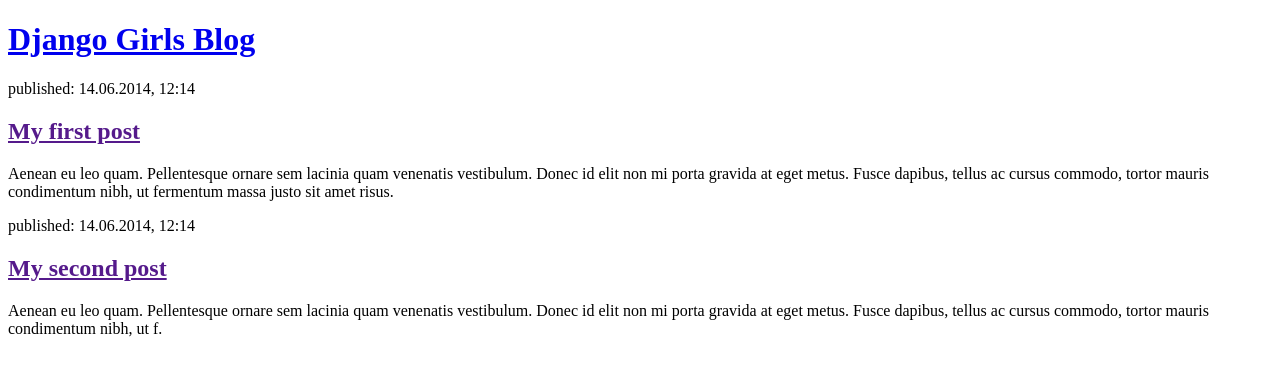
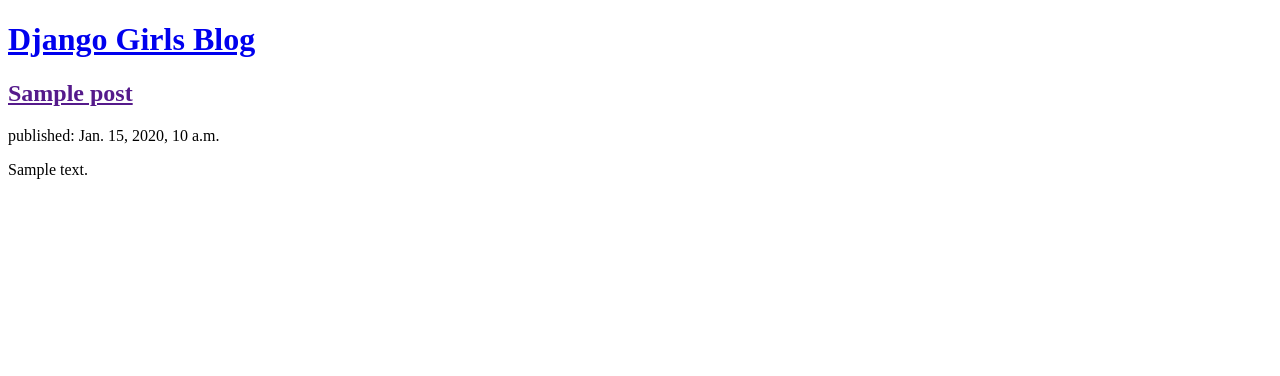
Before and after one commit to dakash98/django-girls, a Django app: page / in a window 1280 px wide. Shown: the top 376 px of the page. Run offline with Django 3.2, Linux system fonts and the light colour scheme; tables that the repository leaves empty hold one stand-in row (values such as "Sample post").

Commit message:
modified template to display posts from database

```diff
--- a/blog/templates/blog/post_list.html
+++ b/blog/templates/blog/post_list.html
@@ -1,23 +1,22 @@
 <!DOCTYPE html>
 <html>
+
 <head>
     <title>Django Girls blog</title>
 </head>
+
 <body>
     <header>
         <h1><a href="/">Django Girls Blog</a></h1>
     </header>
 
+    {% for post in posts %}
     <article>
-            <time>published: 14.06.2014, 12:14</time>
-            <h2><a href="">My first post</a></h2>
-            <p>Aenean eu leo quam. Pellentesque ornare sem lacinia quam venenatis vestibulum. Donec id elit non mi porta gravida at eget metus. Fusce dapibus, tellus ac cursus commodo, tortor mauris condimentum nibh, ut fermentum massa justo sit amet risus.</p>
+        <h2><a href="">{{ post.title }}</a></h2>
+        <time>published: {{ post.published_date }}</time>
+        <p>{{ post.text|linebreaksbr }}</p>
     </article>
+    {% endfor %}
+</body>
 
-        <article>
-            <time>published: 14.06.2014, 12:14</time>
-            <h2><a href="">My second post</a></h2>
-            <p>Aenean eu leo quam. Pellentesque ornare sem lacinia quam venenatis vestibulum. Donec id elit non mi porta gravida at eget metus. Fusce dapibus, tellus ac cursus commodo, tortor mauris condimentum nibh, ut f.</p>
-        </article>
-    </body>
 </html>
--- a/blog/views.py
+++ b/blog/views.py
@@ -1,5 +1,7 @@
 from django.shortcuts import render
+from .models import Post
 
 # Create your views here.
 def post_list(request):
-    return render(request, 'blog/post_list.html', {})
+    posts = Post.objects.all()
+    return render(request, 'blog/post_list.html', {'posts': posts})
```
Lines whose indentation alone changed are shown as unchanged.
